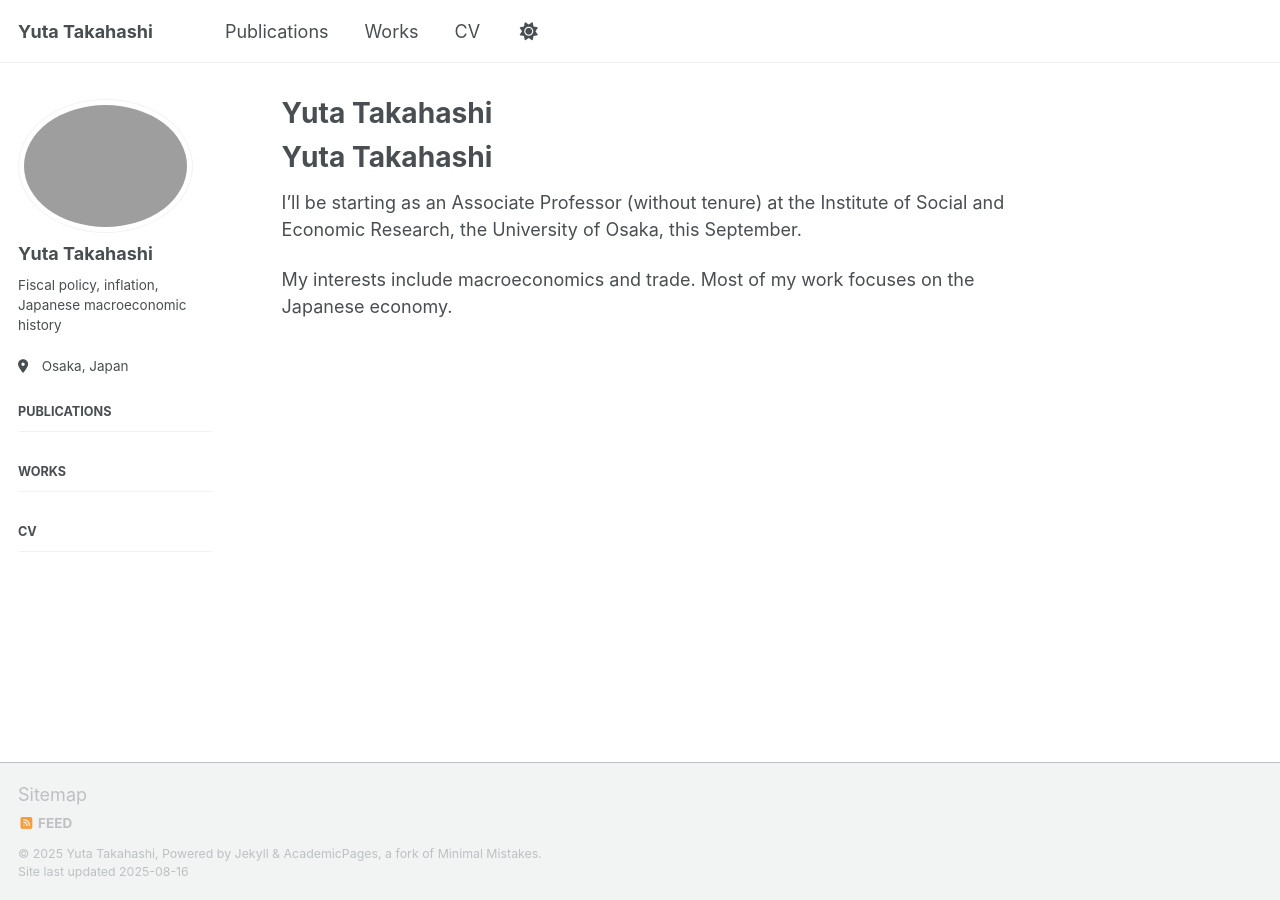
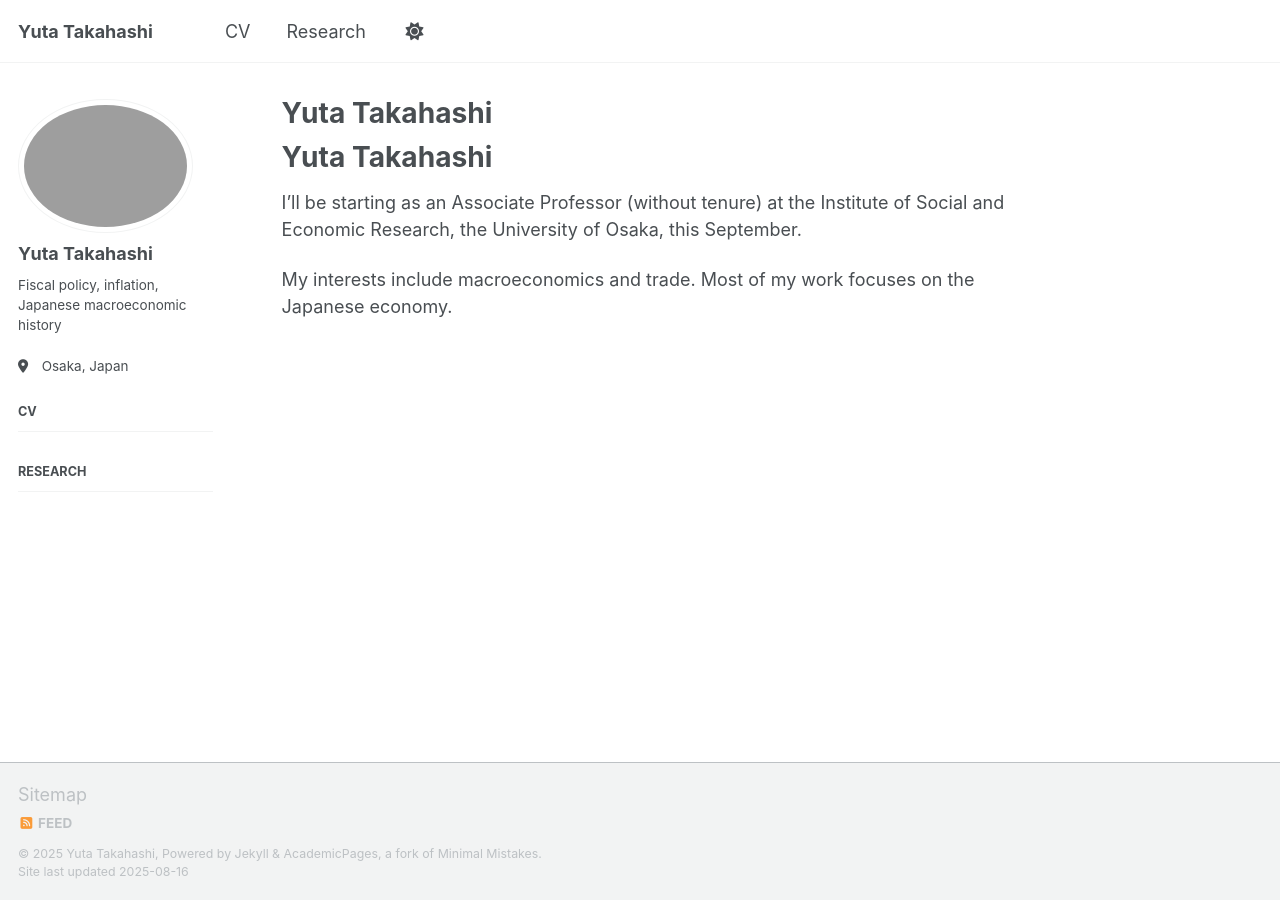
Before and after one commit to yuta-takahashi-1211/yuta-takahashi-1211.github.io, a Jekyll site: the page built from index.md, in a window 1280 px wide. Built offline with Jekyll 4.4.1, drawn with Linux system fonts in a browser that asks for light colours; a script that is not in the unit is left out.

Commit message:
Update navigation.yml

```diff
--- a/_data/navigation.yml
+++ b/_data/navigation.yml
@@ -1,7 +1,5 @@
 main:
-  - title: "Publications"
-    url: /publications/
-  - title: "Works"
-    url: /works/
   - title: "CV"
     url: https://docs.google.com/document/d/1MIJ5BFvFsEKeQ2HUYtvSxfnrC6bw_DGBwiG1rZ2ccBM/edit?usp=sharing
+  - title: "Research"
+    url: /research/
```
